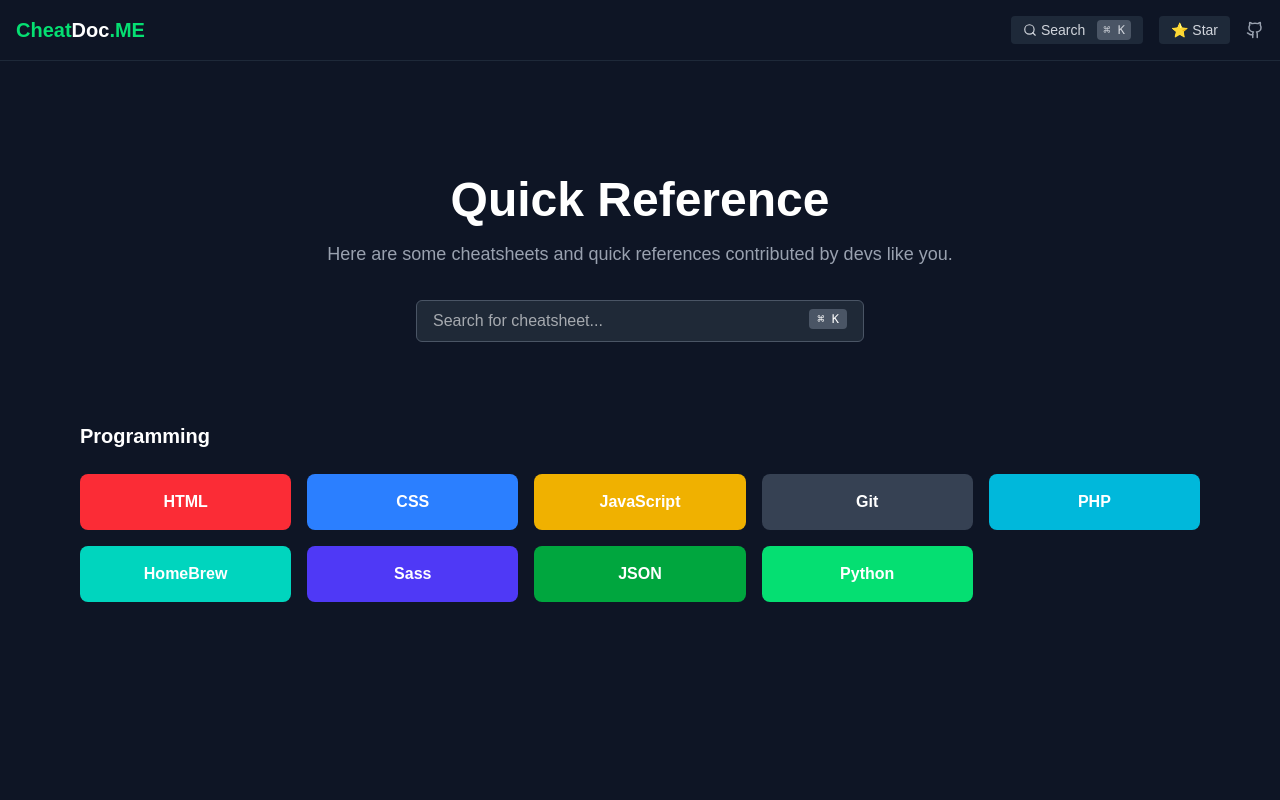
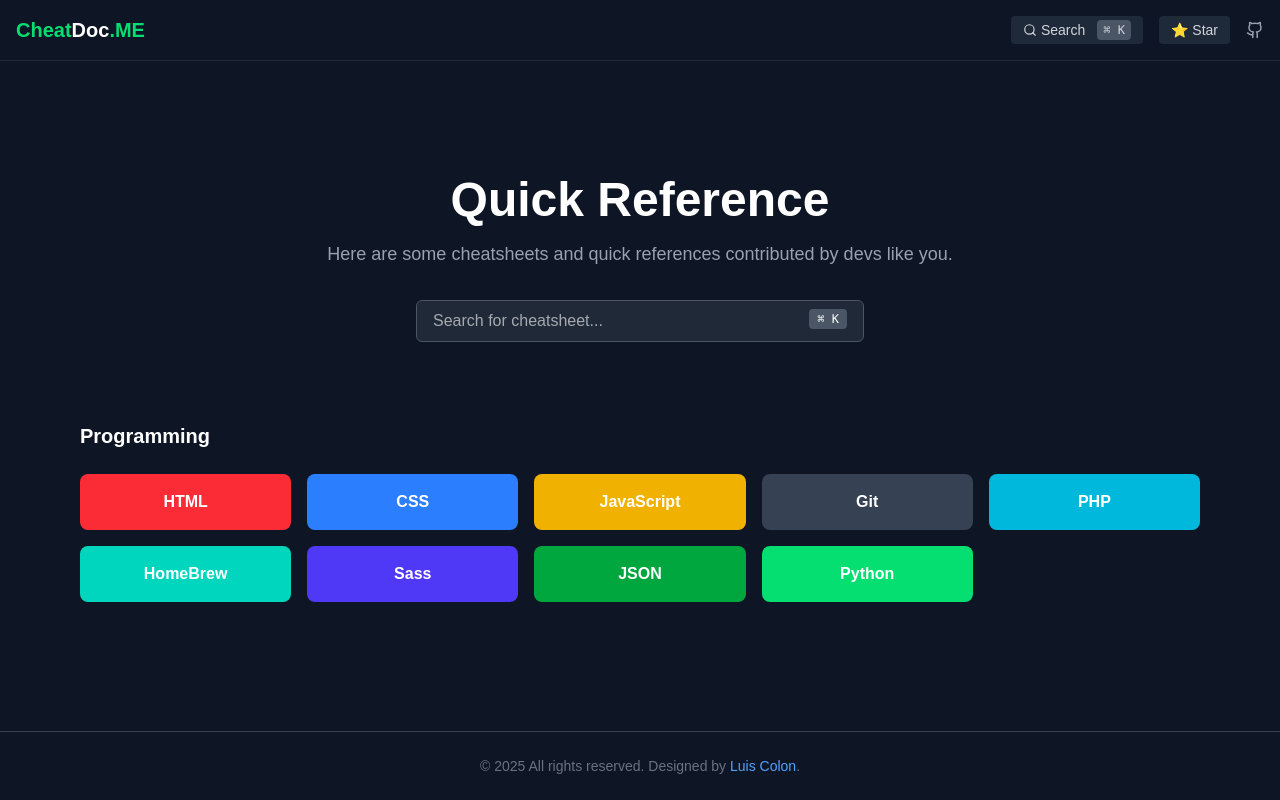
Before and after one commit to luiscolon0426/cheat-doc, a Next.js app in the folder cheat-doc/: page / in a window 1280 px wide. Built offline with nearby package versions, Linux system fonts and the light colour scheme; no server answers.

Commit message:
added footer

```diff
--- a/cheat-doc/src/app/layout.tsx
+++ b/cheat-doc/src/app/layout.tsx
@@ -1,18 +1,8 @@
 import "./globals.css";
 import Header from "./components/Header";
 
-// const geistSans = Geist({
-//   variable: "--font-geist-sans",
-//   subsets: ["latin"],
-// });
-
-// const geistMono = Geist_Mono({
-//   variable: "--font-geist-mono",
-//   subsets: ["latin"],
-// });
-
 export const metadata = {
-  title: "QuickRef",
+  title: "CheatDoc",
   description: "Your dev cheatsheet buddy.",
 };
 
--- a/cheat-doc/src/app/page.tsx
+++ b/cheat-doc/src/app/page.tsx
@@ -29,7 +29,8 @@
         <SearchModal open={openModal} close={() => setOpenModal(false)} />
       )}
 
-      <main className="bg-[#0e1525] min-h-screen text-white pt-24">
+      <main className="bg-[#0e1525] min-h-screen text-white pt-24 flex flex-col justify-between">
+        <div>
           {/* Hero Section */}
           <div className="text-center py-20 px-4">
             <h1 className="text-4xl sm:text-5xl font-bold">Quick Reference</h1>
@@ -77,6 +78,23 @@
               ))}
             </div>
           </div>
+        </div>
+
+        {/* Footer */}
+        <footer className="text-center text-sm text-gray-500 py-6 border-t border-gray-700">
+          <p>
+            &copy; {new Date().getFullYear()} All rights reserved. Designed by{" "}
+            <a
+              href="https://luiscolon0426.github.io/portfolio/"
+              target="_blank"
+              rel="noopener noreferrer"
+              className="text-blue-400 hover:underline"
+            >
+              Luis Colon
+            </a>
+            .
+          </p>
+        </footer>
       </main>
     </>
   );
```
Lines whose indentation alone changed are shown as unchanged.
